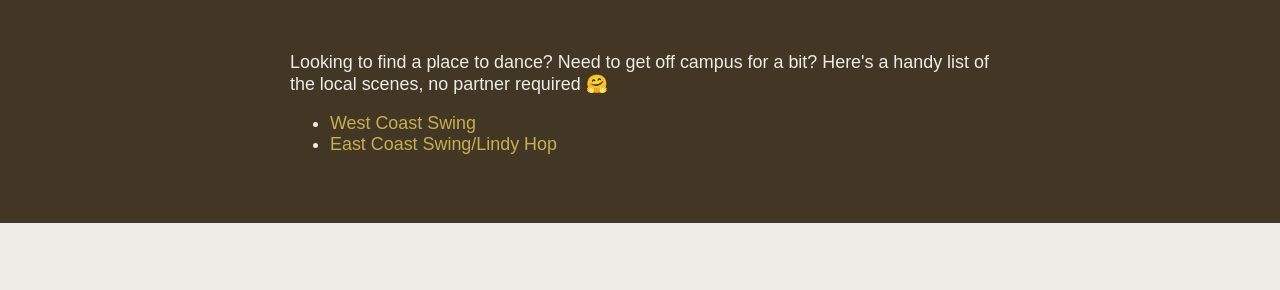
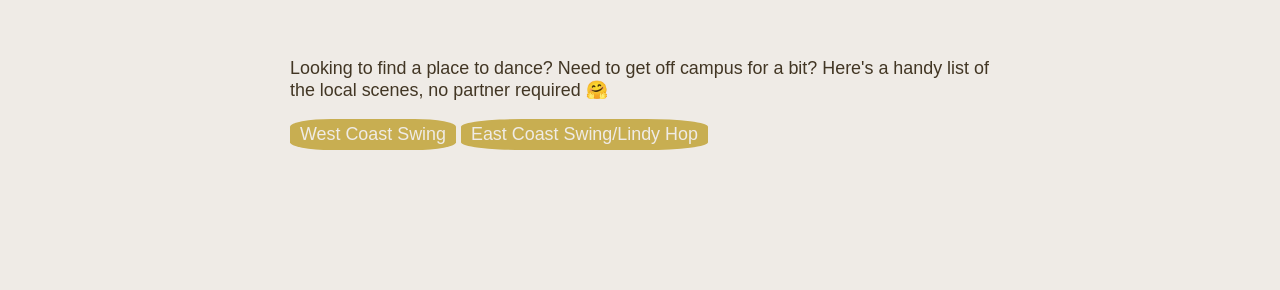
Before and after one commit to Jacob-Gray/lyh.dance, a plain HTML site: page index.html in a window 1280 px wide. Shown: the part 307-597 px from the top of the page. Drawn offline with Linux system fonts and the light colour scheme; a web font is replaced by a local one.

Commit message:
style update

```diff
--- a/index.html
+++ b/index.html
@@ -24,7 +24,7 @@
             </article>
         </section>
 
-        <section id="#hcs">
+        <section id="hcs">
             <article>
                 <h2>Hill City Swing</h2>
 
--- a/site.css
+++ b/site.css
@@ -1,6 +1,7 @@
 body, html {
     --bgColor: hsl(36, 21%, 92%);
     --fgColor: hsl(36, 29%, 20%);
+    --accentColor: hsl(47deg 52% 55%);
 
     margin: 0;
     font-family: gitan-latin, sans-serif;
@@ -23,7 +24,7 @@ h2, h1, dt {
 }
 
 h2, h1, a {
-    color: hsl(47deg 52% 55%);
+    color: var(--accentColor);
 }
 
 a {
@@ -40,14 +41,32 @@ h2 {
 
 h1 {
     font-size: 4em;
+    line-height: 1.2em;
 }
 
 dt {
     font-size: 2em;
 }
 
+ul {
+    margin: 0;
+    padding: 0;
+    list-style-type: none;
+}
 
-section:nth-of-type(odd) {
+li {
+    display: inline-block;
+}
+
+li a {
+    border-radius: 25%;
+    background: var(--accentColor);
+    color: var(--bgColor);
+    display: block;
+    padding: 5px 10px;
+}
+
+article section:nth-of-type(odd) {
     color: var(--bgColor);
     background: var(--fgColor);
 }
```
